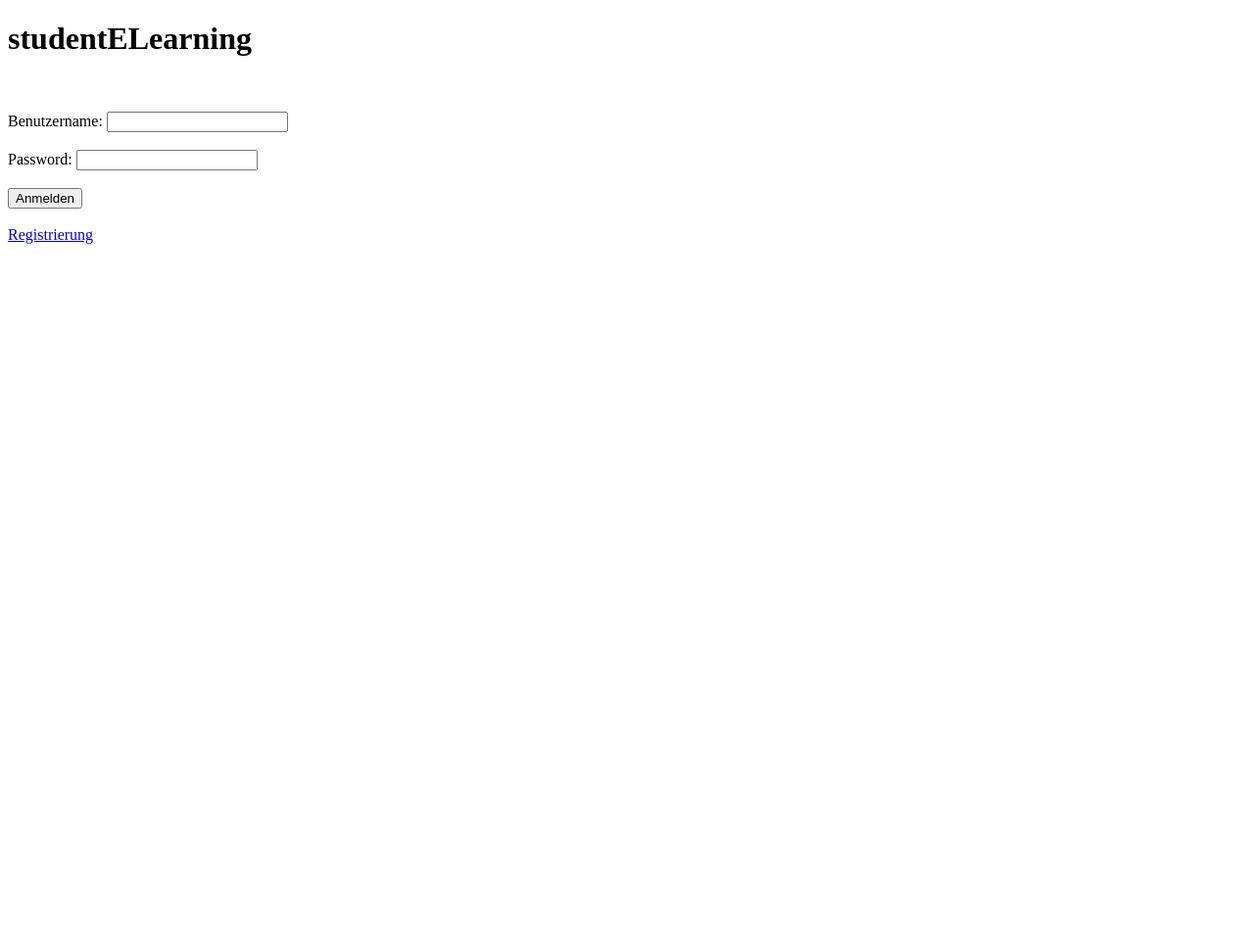
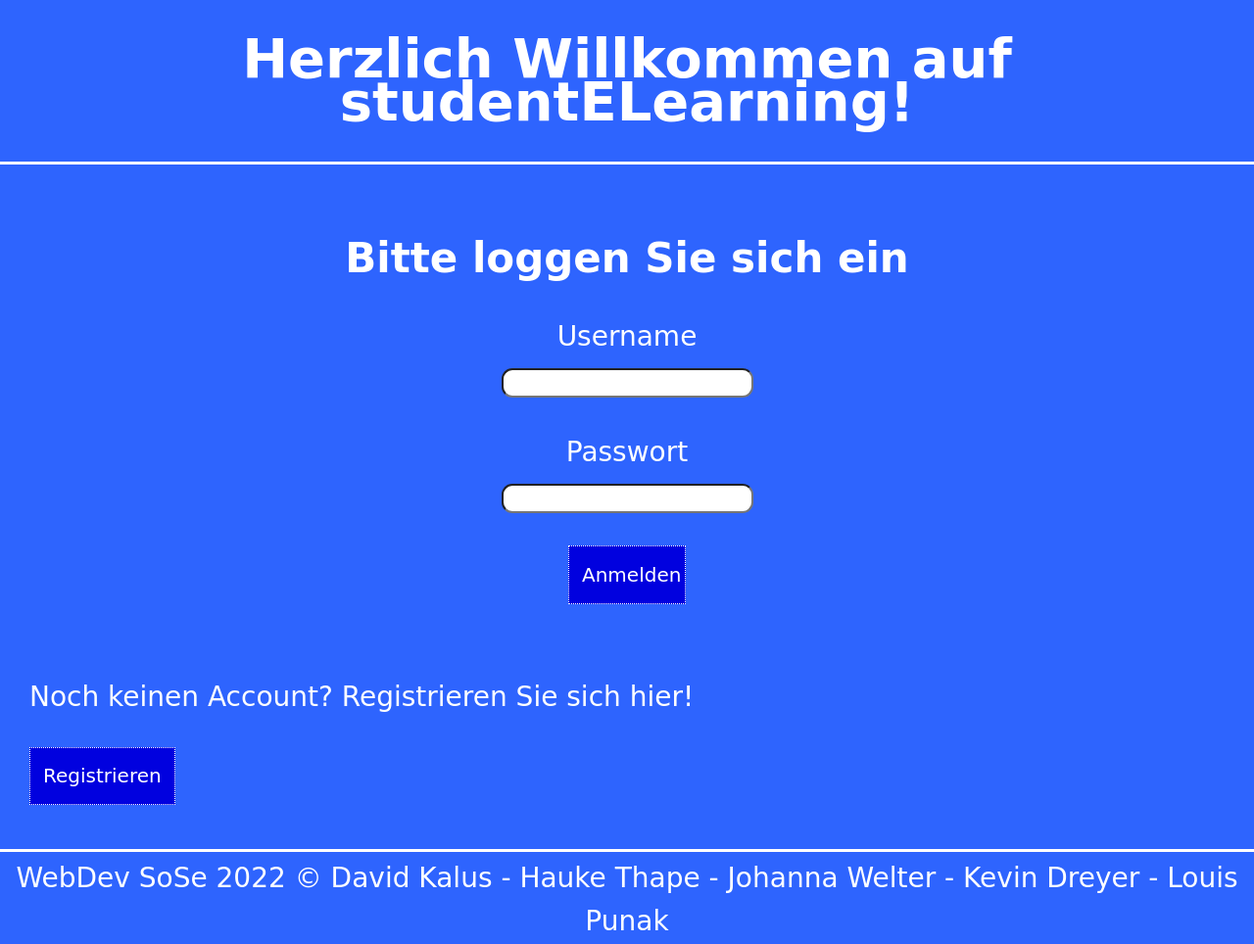
Before and after one commit to sleepylinde/studentelearning, a PHP site: page /startpage/login.html in a window 1280 px wide. Shown: the whole page at 98% size. Before the commit the page ends 249 px from the top, so only its background shows below. Run offline with PHP 8.4, Linux system fonts and the light colour scheme.

Commit message:
Updated login Interface

```diff
--- a/src/Quiz/add.php
+++ b/src/Quiz/add.php
@@ -69,7 +69,7 @@
 <!DOCTYPE html>
 <html>
 <head>
-    <meta charset=""utf-8" />
+    <meta charset="utf-8" />
     <title>Teste dein Wissen! :-)</title>
     <link rel="stylesheet" href="../css/style.css" type="text/css" />
 </head>
--- /dev/null
+++ b/src/css/externalCSS.css
@@ -0,0 +1,66 @@
+body
+{
+    font-family:"Comic Sans MS";
+    font-size:28px;
+    color: #FFFFFF;
+    line-height:1.6em;
+    background-color: #2E64FE;
+    margin:auto;
+}
+
+.login-interface
+{
+    text-align: center;
+    padding-top:40px;
+}
+
+.header
+{
+    text-align: center;
+    border-bottom:3px #FFFFFF solid;
+}
+
+footer
+{
+    border-top:3px #FFFFFF solid;
+    text-align:center;
+    padding-top:5px;
+}
+
+.userinput
+{
+    font-family:"Comic Sans MS";
+    font-size:20px;
+    border-radius:11px;
+}
+
+.submit
+{
+    display:inline-block;
+    color:#FFFFFF;
+    background: #0101DF;
+    border:1px dotted #FFFFFF;
+    padding: 6px 13px;
+    text-align:center;
+    height: 60px;
+    width: 120px;
+    font-family:"Comic Sans MS";
+    font-size:20px;
+}
+
+.button
+{
+    display:inline-block;
+    color:#FFFFFF;
+    background: #0101DF;
+    border:1px dotted #FFFFFF;
+    padding: 6px 13px;
+    text-align:center;
+    font-family:"Comic Sans MS";
+    font-size:20px;
+    text-decoration:none;
+}
+.registerhere
+{
+    padding-left: 30px;
+}
--- a/src/startpage/auth.php
+++ b/src/startpage/auth.php
@@ -14,7 +14,7 @@ if(isset($_POST["submit-login-form"])) {
     $result = $mysqli->query("SELECT * FROM User Where username=" . $username . " AND password=" . $password);
     if(isset($result)){
         //Login erfolgreich
-        header('Location: /coursepages/kursuebersicht.html'); // Hinter dem Slash kommt der relative Pfad zum Home Seite
+        header("Location:E:\XAMPP\htdocs\studentelearning\src\coursepages\kursuebersicht.html"); // Hinter dem Slash kommt der relative Pfad zum Home Seite
     } else {
         echo "Anmeldedaten fehlerhaft";
         // Falsche Anmeldedaten, am besten eine Nachricht ausgeben.
--- a/src/startpage/login.html
+++ b/src/startpage/login.html
@@ -1,32 +1,51 @@
 <!DOCTYPE html>
 <html xmlns="http://www.w3.org/1999/html" xmlns="http://www.w3.org/1999/html" xmlns="http://www.w3.org/1999/html">
-    <title>Die moderne ELearning Plattform</title>
-    <meta name = Hauke>
     <head>
-
+        <meta charset=utf-8" />
+        <link rel="stylesheet" href="../css/externalCSS.css" type="text/css" />
+        <title>studentELearning login</title>
     </head>
 
 
     <body>
-        <h1>studentELearning</h1>
-        <br/>
 
-        <p></p>
+    <header>
+        <div class="header">
+            <h1>Herzlich Willkommen auf studentELearning!</h1>
+        </div>
+    </header>
 
-        <form action="auth.php" method="post">
-            <label for="username"> Benutzername:</label>
-            <input id="username" name="username" type="text">
+    <div class="login-interface">
+        <h2>Bitte loggen Sie sich ein</h2>
+        <form method="post" action="auth.php">
+        <p>
+            <label>Username </label>
+            <br>
+            <input type="username" class="userinput" name="Username"/>
+        </p>
+        <p>
+            <label>Passwort</label>
+            <br>
+            <input type="password" class="userinput" name="Password"/>
+        </p>
+            <input type="submit" class="submit" name="submit-login-form" value="Anmelden">
             <br>
             <br>
-            <label for="password"> Password:</label>
-            <input id="password" name="password" type="password">
-            <br>
-            <br>
-            <input type="submit" name="submit-login-form" value="Anmelden">
-        </form>
+    </div>
 
+    <div class="registerhere">
+        <p>Noch keinen Account? Registrieren Sie sich hier!</p>
+        <a href="register.html" class="button">Registrieren</a>
         <br>
-        <a href="register.html">Registrierung</a>
+        <br>
+    </div>
+
+    <footer>
+    <div>
+        WebDev SoSe 2022 &copy; David Kalus - Hauke Thape - Johanna Welter - Kevin Dreyer - Louis Punak
+    </div>
+    </footer>
 
     </body>
+
 </html>
--- a/src/startpage/register.html
+++ b/src/startpage/register.html
@@ -1,5 +1,9 @@
 <!DOCTYPE html>
 <html>
+<head>
+    <link rel="stylesheet" href="../css/externalCSS.css" type="text/css" />
+    <title>studentELearning Register</title>
+</head>
 <body>
 <h1>Registrierung</h1>
 
```
Also changed, not shown: src/startpage/externalCSS.css (deleted), 1 other file.
